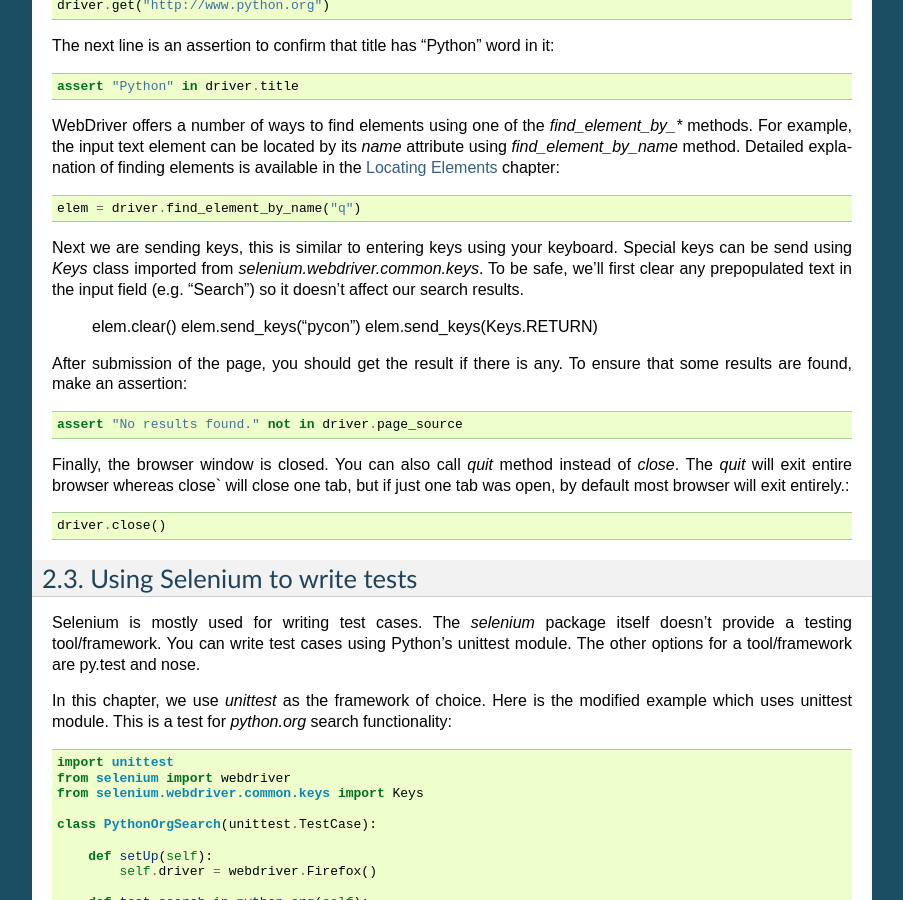
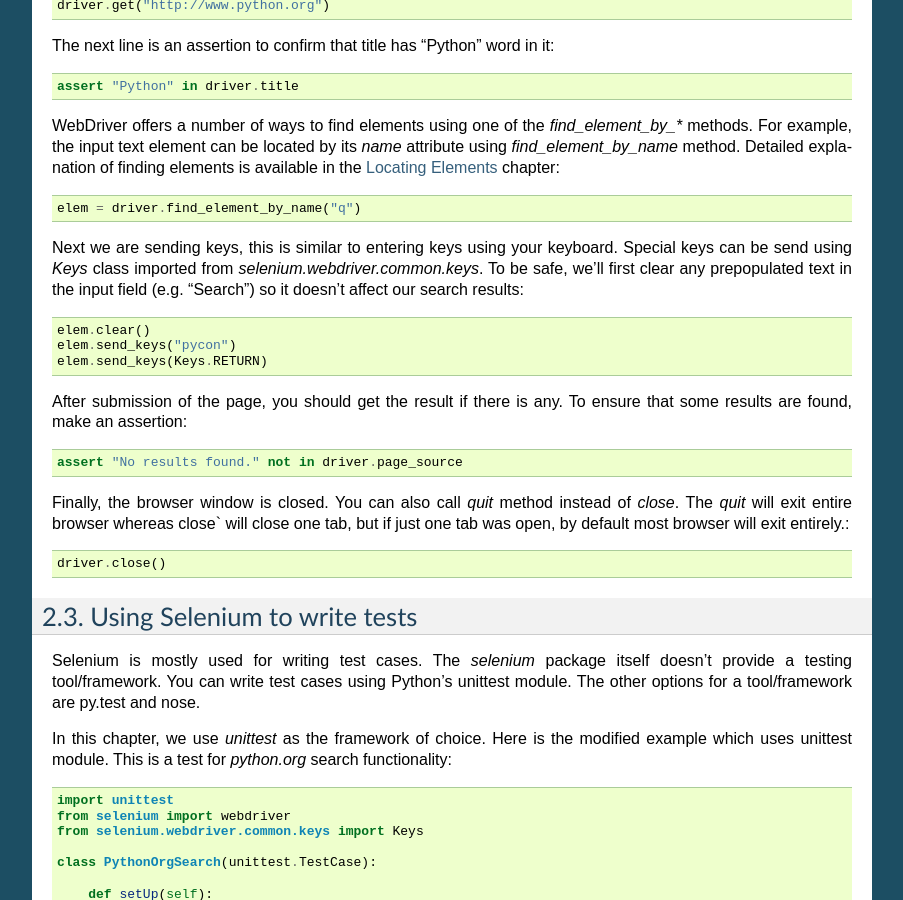
Before and after one commit to baijum/selenium-python, a Sphinx documentation site: the page built from source/getting-started.rst, in a window 1280 px wide and 900 px high, scrolled down 879 px. Shown: the whole window, without its empty margins (198-1101 px from the left). Built offline with Sphinx 7.4.7, drawn with Linux system fonts in a browser that asks for light colours.

Commit message:
code block

```diff
--- a/source/getting-started.rst
+++ b/source/getting-started.rst
@@ -76,7 +76,7 @@ Next we are sending keys, this is similar to entering keys using your
 keyboard.  Special keys can be send using `Keys` class imported from
 `selenium.webdriver.common.keys`.  To be safe, we'll first clear any
 prepopulated text in the input field (e.g. "Search") so it doesn't
-affect our search results.
+affect our search results::
 
   elem.clear()
   elem.send_keys("pycon")
```
